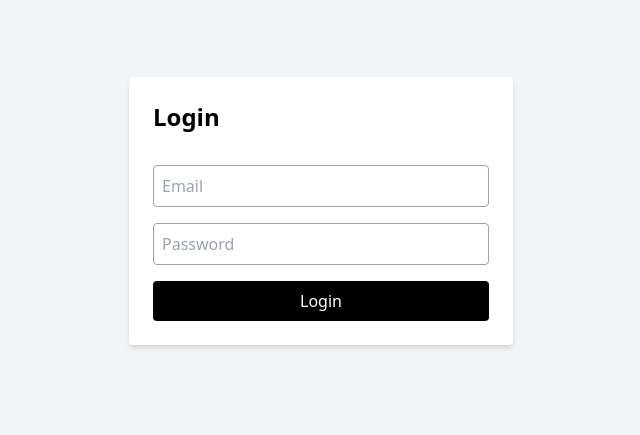
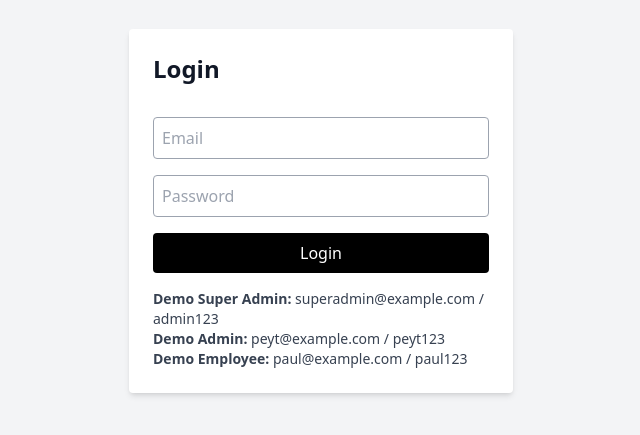
Before and after one commit to ianbuh/loan-management-app, a React (Vite) app in the folder frontend/: page /login in a window 1280 px wide. Shown: the part 189-624 px from the top of the page, without its empty margins (319-959 px from the left). Built offline with nearby package versions, Linux system fonts and the light colour scheme.

Commit message:
Updated Login.jsx with demo credentials and improved design

```diff
--- a/frontend/src/components/login.jsx
+++ b/frontend/src/components/login.jsx
@@ -18,15 +18,22 @@ export default function Login({ setToken, setRole }) {
   };
 
   const inputClass =
-    "w-full p-2 border border-gray-400 dark:border-gray-600 rounded text-black dark:text-white placeholder-gray-400 dark:placeholder-gray-300 focus:outline-none focus:ring-2 focus:ring-black dark:focus:ring-white transition-colors";
+    "w-full p-2 border border-gray-400 rounded text-black placeholder-gray-400 focus:outline-none focus:ring-2 focus:ring-black transition-colors";
 
   return (
-    <div className="flex justify-center items-center min-h-screen bg-gray-100 dark:bg-gray-900">
-      <form onSubmit={handleSubmit} className="bg-white dark:bg-gray-800 p-6 rounded shadow-md w-full max-w-sm space-y-4 transition-colors">
-        <h1 className="text-2xl font-bold mb-4 text-black dark:text-white">Login</h1>
+    <div className="flex justify-center items-center min-h-screen bg-gray-100">
+      <form onSubmit={handleSubmit} className="bg-white p-6 rounded shadow-md w-full max-w-sm space-y-4 transition-colors">
+        <h1 className="text-2xl font-bold mb-4 text-gray-900">Login</h1>
         <input type="email" placeholder="Email" value={email} onChange={(e) => setEmail(e.target.value)} className={inputClass} required />
         <input type="password" placeholder="Password" value={password} onChange={(e) => setPassword(e.target.value)} className={inputClass} required />
-        <button type="submit" className="w-full bg-black dark:bg-white text-white dark:text-black p-2 rounded hover:bg-gray-800 dark:hover:bg-gray-200 transition-colors">Login</button>
+        <button type="submit" className="w-full bg-black text-white p-2 rounded hover:bg-gray-800 transition-colors">Login</button>
+
+        {/* Demo Credentials */}
+        <div className="mt-4 text-sm text-gray-700">
+          <p><strong>Demo Super Admin:</strong> superadmin@example.com / admin123</p>
+          <p><strong>Demo Admin:</strong> peyt@example.com / peyt123</p>
+          <p><strong>Demo Employee:</strong> paul@example.com / paul123</p>
+        </div>
       </form>
     </div>
   );
```
